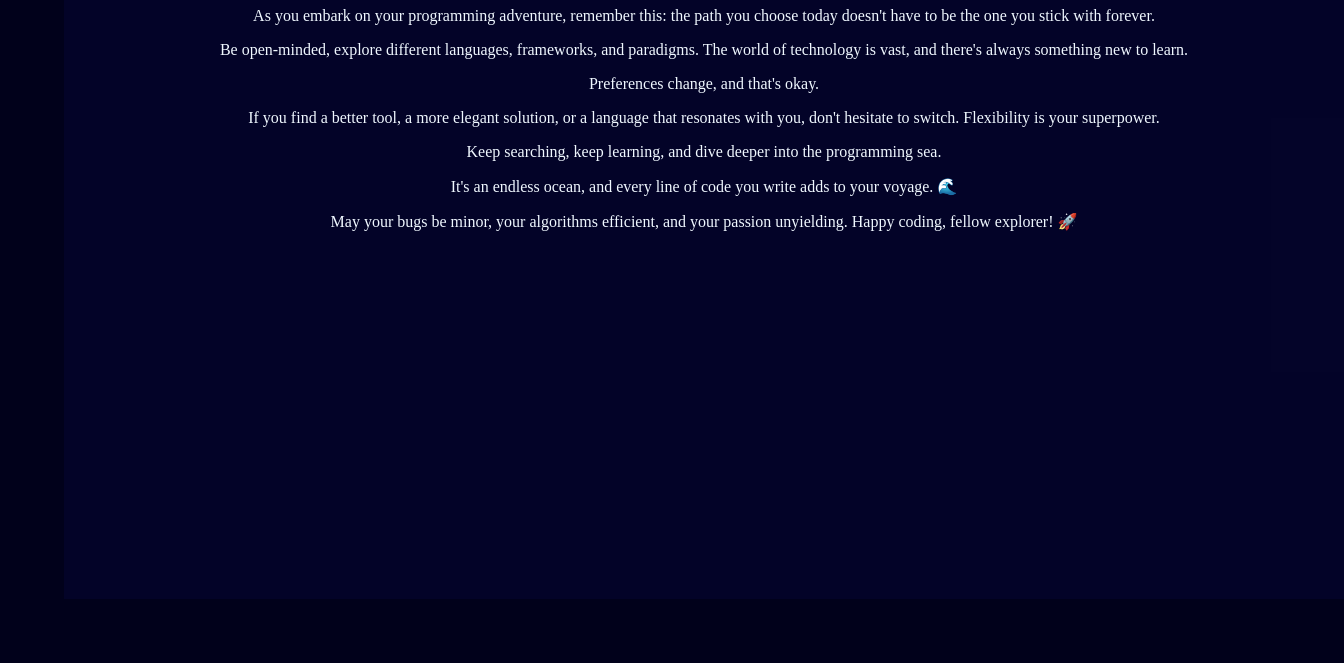
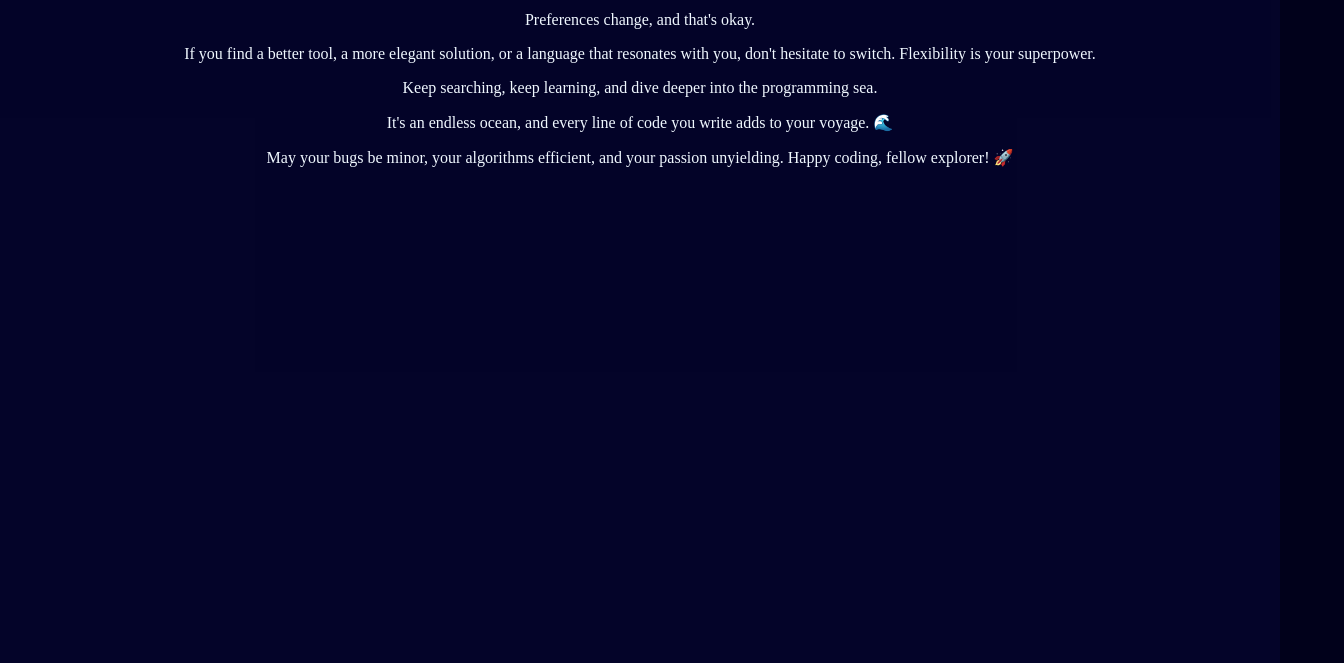
Before and after one commit to SkillfulElectro/Learn-Kotlin-By-Example, a plain HTML site: page WhereToGo.html in a window 1280 px wide. Shown: the part 137-800 px from the top of the page, 1344 px wide, since content can reach past the window. Drawn offline with Linux system fonts and the light colour scheme.

Commit message:
Update WhereToGo.html

```diff
--- a/WhereToGo.html
+++ b/WhereToGo.html
@@ -5,7 +5,7 @@
     <link rel="stylesheet" type="text/css" href="styles.css">
 </head>
 <body>
-    <div style="text-align: center;background-color: rgba(7, 7, 53, 0.536);width: 100%; height: 100%;margin:5%;">
+    <div style="text-align: center;background-color: rgba(7, 7, 53, 0.536);width: 100%; height: 100%;">
 
             <h1 style="color: aliceblue;">Goodbye and Good Luck on Your Journey!</h1>
 
```
